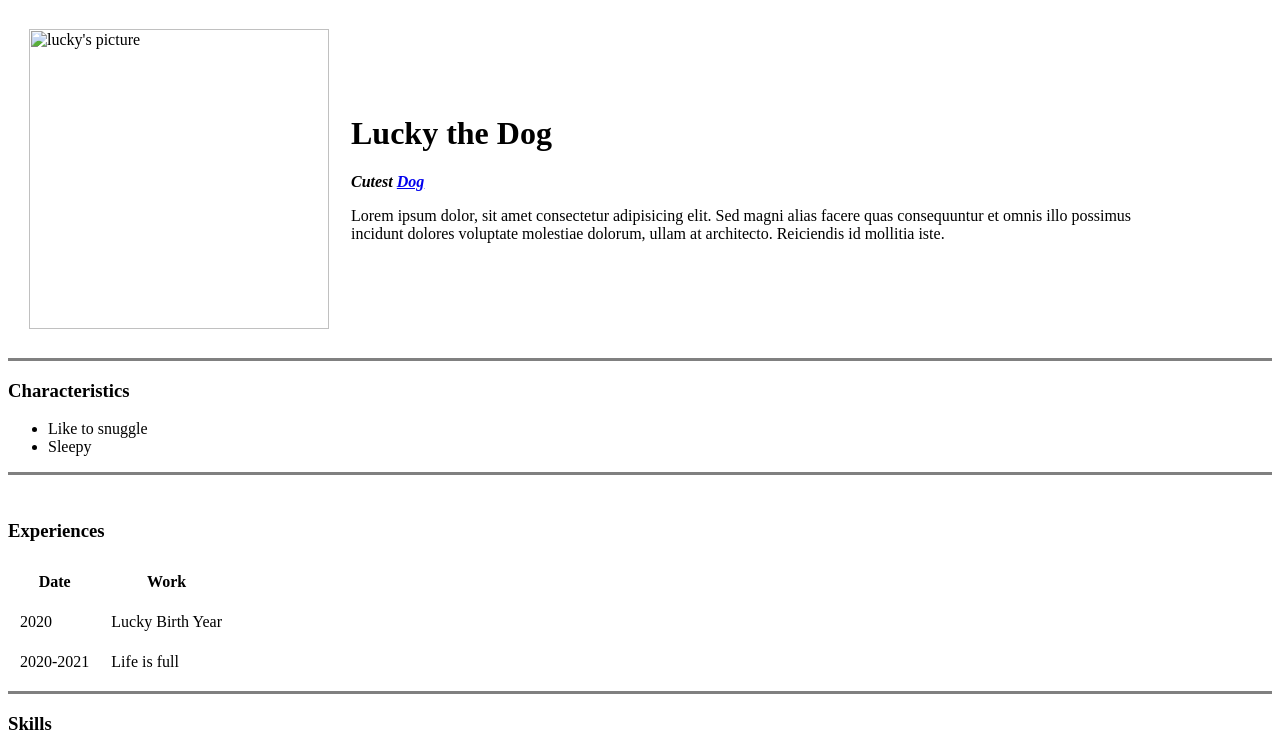
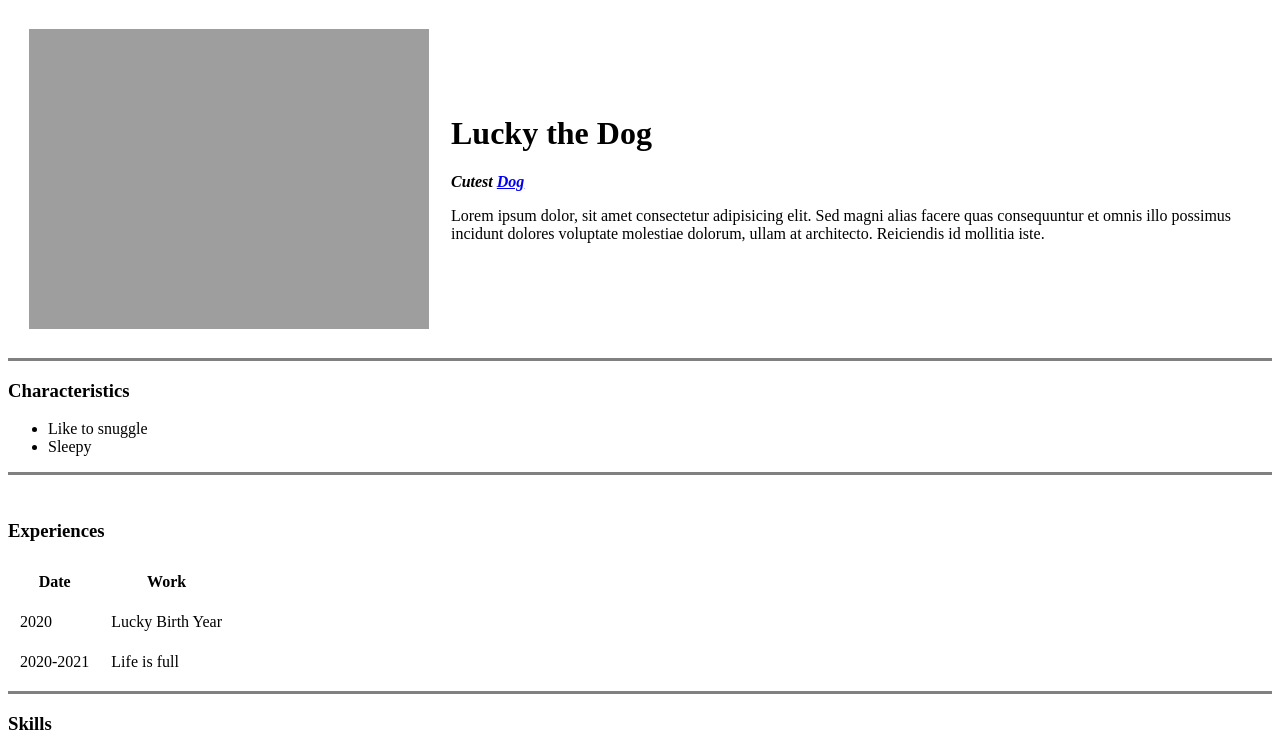
Before and after one commit to ryan20bv/1-cv, a plain HTML site: page index.html in a window 1280 px wide. Shown: the top 750 px of the page. Drawn offline with Linux system fonts and the light colour scheme; the site is published under a folder, as on GitHub Pages, so addresses that start at the root find nothing.

Commit message:
update image

```diff
--- a/index.html
+++ b/index.html
@@ -16,7 +16,7 @@
 			<tr>
 				<td>
 					<img
-						src="/assets/images/pexels-karolina-grabowska-4197483-modified.png"
+						src="assets/images/pexels-karolina-grabowska-4197483-modified.png"
 						alt="lucky's picture"
 						height="300"
 					/>
```
